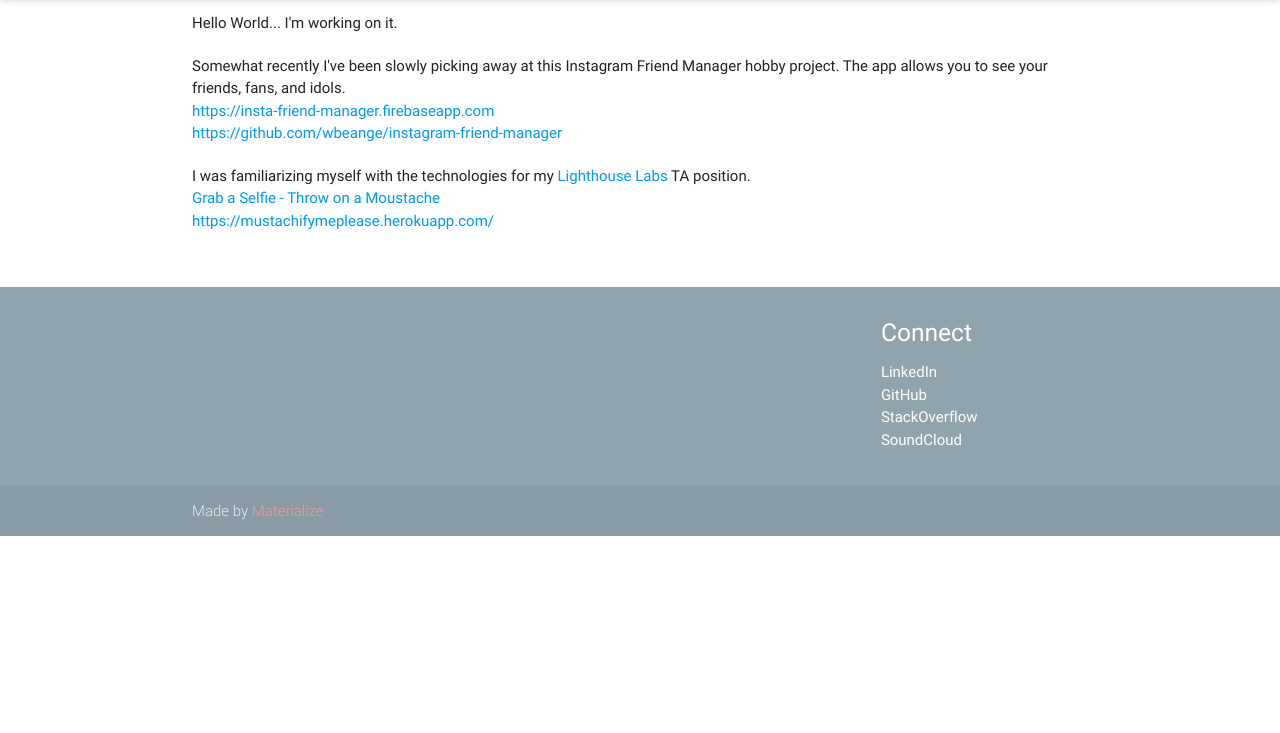
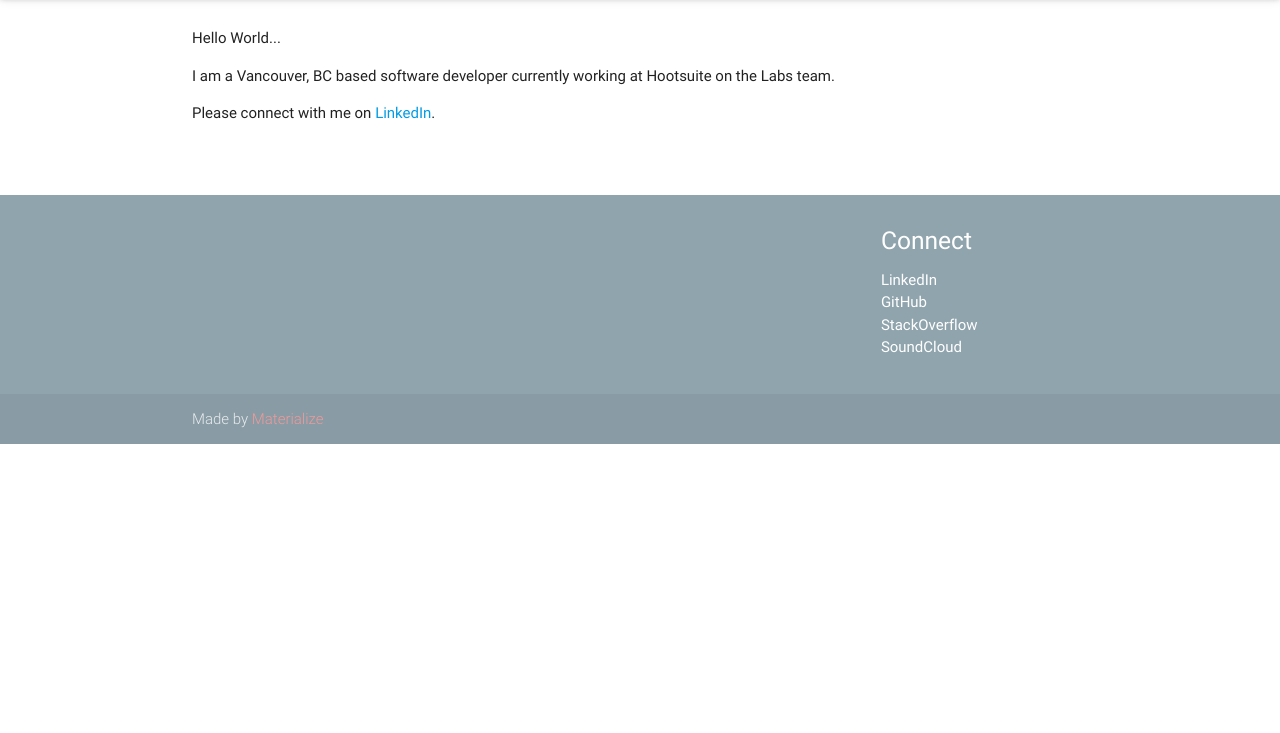
Before and after one commit to wbeange/wbeange.github.io, a plain HTML site: page index.html in a window 1280 px wide. Shown: the part 67-800 px from the top of the page. Drawn offline with nearby package versions, Linux system fonts and the light colour scheme.

Commit message:
tweak site, add ga

```diff
--- a/index.html
+++ b/index.html
@@ -13,14 +13,14 @@
 <body>
   <nav class="blue-grey lighten-2" role="navigation">
     <div class="nav-wrapper container"><a id="logo-container" href="/" class="brand-logo">WB</a>
-      <ul class="right hide-on-med-and-down">
+      <!-- <ul class="right hide-on-med-and-down">
         <li><a href="public/wbeangeResume2015.pdf">Resume</a></li>
       </ul>
 
       <ul id="nav-mobile" class="side-nav">
         <li><a href="public/wbeangeResume2015.pdf">Resume</a></li>
       </ul>
-      <a href="#" data-activates="nav-mobile" class="button-collapse"><i class="material-icons">menu</i></a>
+      <a href="#" data-activates="nav-mobile" class="button-collapse"><i class="material-icons">menu</i></a> -->
     </div>
   </nav>
 
@@ -28,15 +28,9 @@
     <div class="section">
       <div class="row">
         <div class="col s12 m12 l12">
-          <div>Hello World... I'm working on it.</div>
-
-          <div style="padding-top:20px;">Somewhat recently I've been slowly picking away at this Instagram Friend Manager hobby project. The app allows you to see your friends, fans, and idols.</div>
-          <div><a href="https://insta-friend-manager.firebaseapp.com">https://insta-friend-manager.firebaseapp.com</a></div>
-          <div><a href="https://github.com/wbeange/instagram-friend-manager">https://github.com/wbeange/instagram-friend-manager</a></div>
-
-          <div style="padding-top:20px;">I was familiarizing myself with the technologies for my <a href="http://www.lighthouselabs.ca/">Lighthouse Labs</a> TA position.</div>
-          <div><a href="https://mustachifymeplease.herokuapp.com/">Grab a Selfie - Throw on a Moustache</a></div>
-          <div><a href="https://mustachifymeplease.herokuapp.com/">https://mustachifymeplease.herokuapp.com/</a></div>
+          <p>Hello World...</p>
+          <p>I am a Vancouver, BC based software developer currently working at Hootsuite on the Labs team.</p>
+          <p>Please connect with me on <a href="http://ca.linkedin.com/in/wbeange">LinkedIn</a>.</p>
         </div>
       </div>
     </div>
@@ -135,6 +129,16 @@
   <script src="https://code.jquery.com/jquery-2.1.1.min.js"></script>
   <script src="js/materialize.min.js"></script>
   <script src="js/init.js"></script>
+  <script>
+    (function(i,s,o,g,r,a,m){i['GoogleAnalyticsObject']=r;i[r]=i[r]||function(){
+    (i[r].q=i[r].q||[]).push(arguments)},i[r].l=1*new Date();a=s.createElement(o),
+    m=s.getElementsByTagName(o)[0];a.async=1;a.src=g;m.parentNode.insertBefore(a,m)
+    })(window,document,'script','https://www.google-analytics.com/analytics.js','ga');
+
+    ga('create', 'UA-78493176-1', 'auto');
+    ga('send', 'pageview');
+
+  </script>
 
   </body>
 </html>
```
